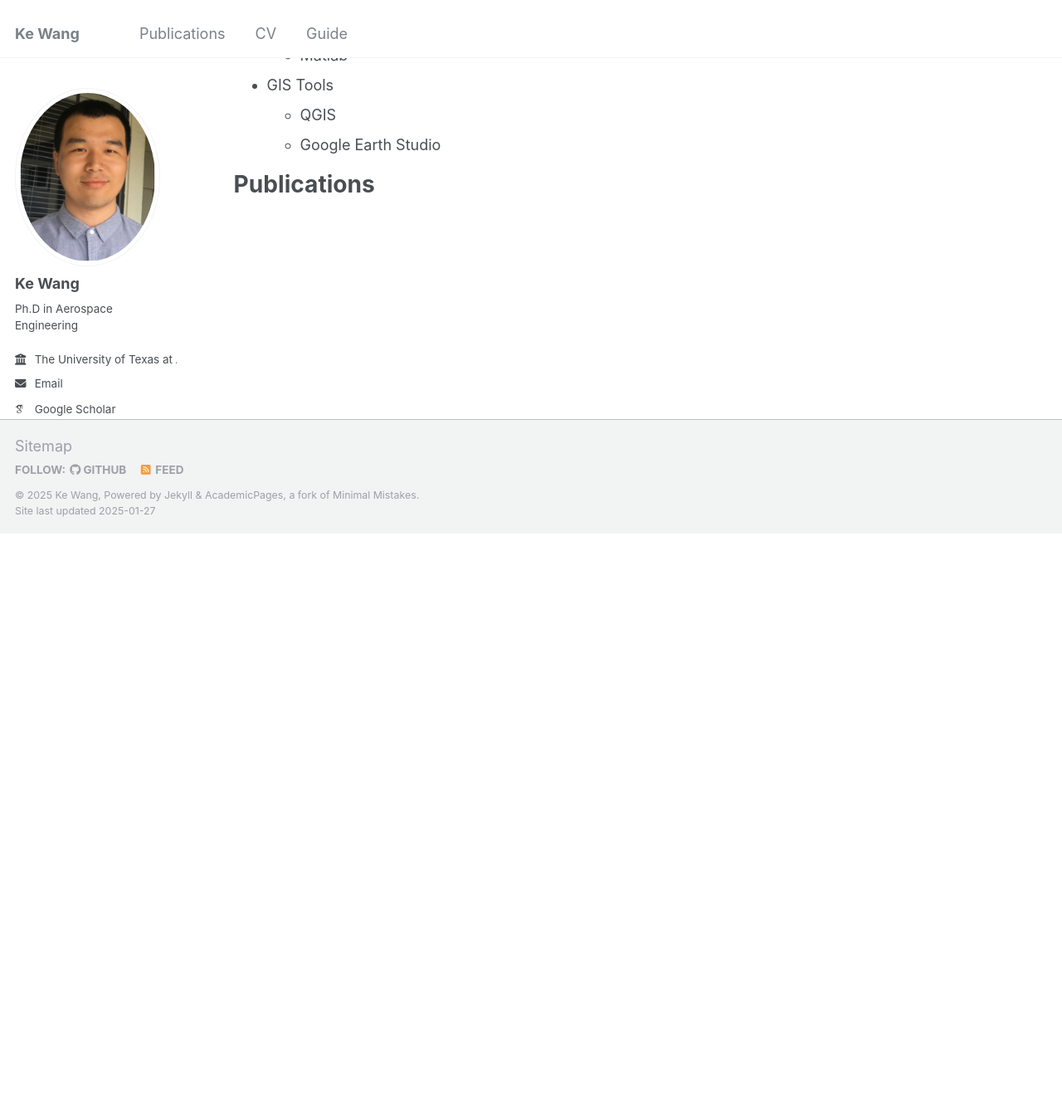
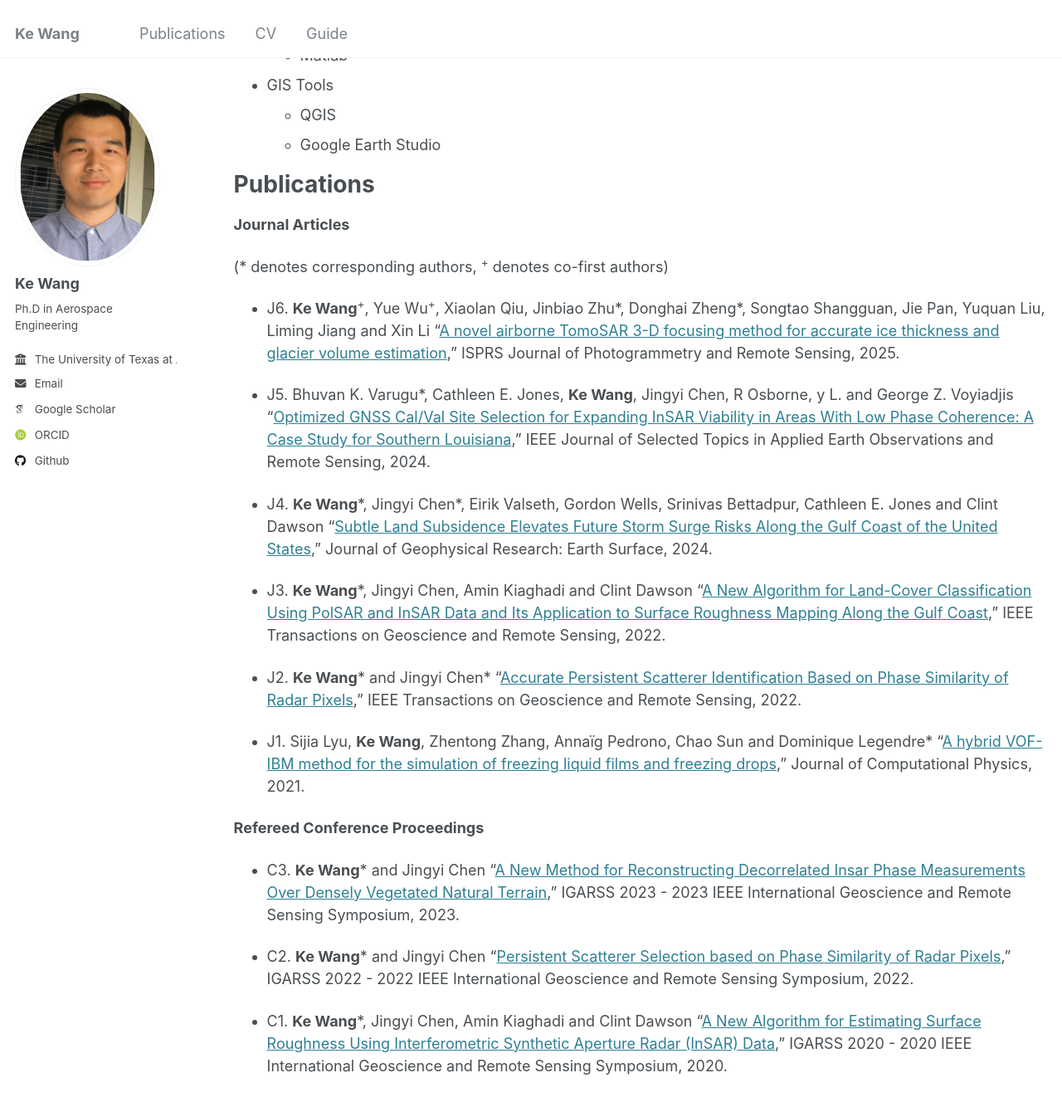
Before and after one commit to aik9508/aik9508.github.io, a Jekyll site: the page built from _pages/cv.md, in a window 1280 px wide and 1400 px high, scrolled down 809 px. Shown: the top 1334 px of the window at 83% size. Built offline with Jekyll 4.4.1, drawn with Linux system fonts in a browser that asks for light colours; some web fonts are replaced; before the commit the page ends 1452 px from its top, so only the background shows below that.

Commit message:
update publications_cv.md

```diff
--- a/_includes/publications_cv.md
+++ b/_includes/publications_cv.md
@@ -0,0 +1,30 @@
+
+{% include base_path %}
+
+**Journal Articles**
+
+(\* denotes corresponding authors, <sup>+</sup> denotes co-first authors)
+
+
+
+*  J6. **Ke Wang**<sup>+</sup>, Yue Wu<sup>+</sup>, Xiaolan Qiu, Jinbiao Zhu\*, Donghai Zheng\*, Songtao Shangguan, Jie Pan, Yuquan Liu, Liming Jiang and Xin Li "[A novel airborne TomoSAR 3-D focusing method for accurate ice thickness and glacier volume estimation](https://doi.org/10.1016/j.isprsjprs.2025.01.011)," ISPRS Journal of Photogrammetry and Remote Sensing, 2025.
+
+*  J5. Bhuvan K. Varugu\*, Cathleen E. Jones, **Ke Wang**, Jingyi Chen, R Osborne, y L. and George Z. Voyiadjis "[Optimized GNSS Cal/Val Site Selection for Expanding InSAR Viability in Areas With Low Phase Coherence: A Case Study for Southern Louisiana](https://10.1109/JSTARS.2024.3361800)," IEEE Journal of Selected Topics in Applied Earth Observations and Remote Sensing, 2024.
+
+*  J4. **Ke Wang**\*, Jingyi Chen\*, Eirik Valseth, Gordon Wells, Srinivas Bettadpur, Cathleen E. Jones and Clint Dawson "[Subtle Land Subsidence Elevates Future Storm Surge Risks Along the Gulf Coast of the United States](https://doi.org/10.1029/2024JF007858)," Journal of Geophysical Research: Earth Surface, 2024.
+
+*  J3. **Ke Wang**\*, Jingyi Chen, Amin Kiaghadi and Clint Dawson "[A New Algorithm for Land-Cover Classification Using PolSAR and InSAR Data and Its Application to Surface Roughness Mapping Along the Gulf Coast](https://10.1109/TGRS.2021.3083492)," IEEE Transactions on Geoscience and Remote Sensing, 2022.
+
+*  J2. **Ke Wang**\* and Jingyi Chen\* "[Accurate Persistent Scatterer Identification Based on Phase Similarity of Radar Pixels](https://10.1109/TGRS.2022.3210868)," IEEE Transactions on Geoscience and Remote Sensing, 2022.
+
+*  J1. Sijia Lyu, **Ke Wang**, Zhentong Zhang, Annaïg Pedrono, Chao Sun and Dominique Legendre\* "[A hybrid VOF-IBM method for the simulation of freezing liquid films and freezing drops](https://doi.org/10.1016/j.jcp.2021.110160)," Journal of Computational Physics, 2021.
+
+**Refereed Conference Proceedings**
+
+
+
+*  C3. **Ke Wang**\* and Jingyi Chen "[A New Method for Reconstructing Decorrelated Insar Phase Measurements Over Densely Vegetated Natural Terrain](https://10.1109/IGARSS52108.2023.10282116)," IGARSS 2023 - 2023 IEEE International Geoscience and Remote Sensing Symposium, 2023.
+
+*  C2. **Ke Wang**\* and Jingyi Chen "[Persistent Scatterer Selection based on Phase Similarity of Radar Pixels](https://10.1109/IGARSS46834.2022.9884255)," IGARSS 2022 - 2022 IEEE International Geoscience and Remote Sensing Symposium, 2022.
+
+*  C1. **Ke Wang**\*, Jingyi Chen, Amin Kiaghadi and Clint Dawson "[A New Algorithm for Estimating Surface Roughness Using Interferometric Synthetic Aperture Radar (InSAR) Data](https://10.1109/IGARSS39084.2020.9323083)," IGARSS 2020 - 2020 IEEE International Geoscience and Remote Sensing Symposium, 2020.
```
Also changed, not shown: _pages/publications.md (+4 -4 lines).
